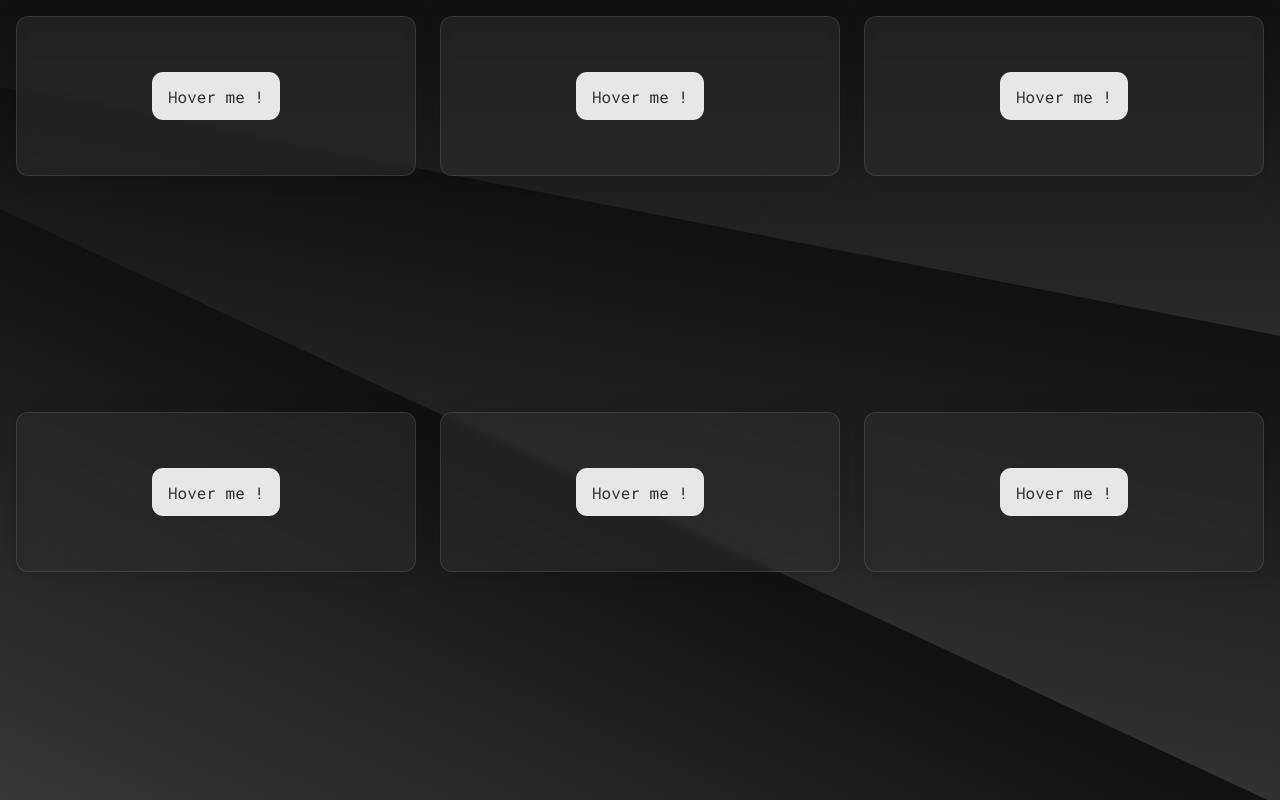
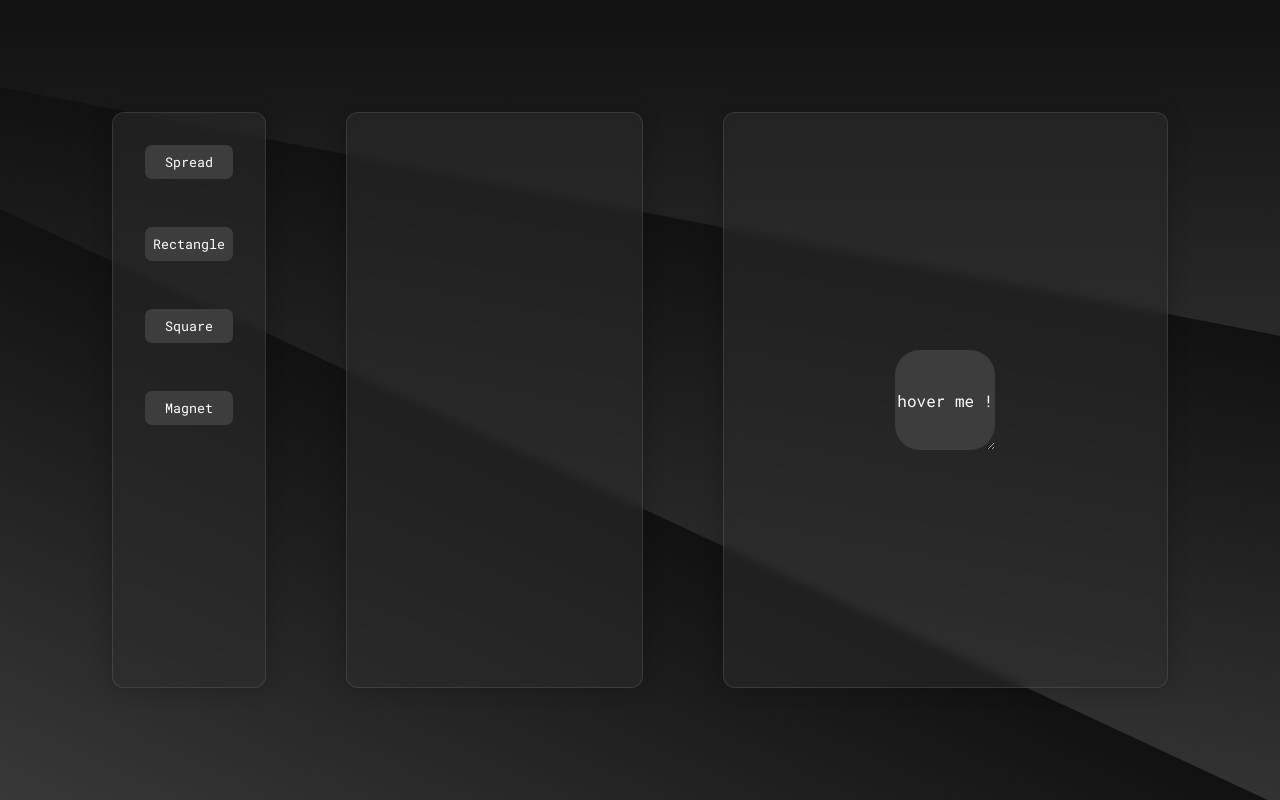
Before and after one commit to Dorian-Perthuis/hover-effect, a website built with Vite: page index.html in a window 1280 px wide. Built offline with nearby package versions, Linux system fonts and the light colour scheme.

Commit message:
beginning of the new page implementation

```diff
--- a/index.html
+++ b/index.html
@@ -1,54 +1,68 @@
 <!DOCTYPE html>
 <html lang="en">
+
 <head>
-  <meta charset="UTF-8">
-  <meta http-equiv="X-UA-Compatible" content="IE=edge">
-  <meta name="viewport" content="width=device-width, initial-scale=1.0">
-  <link rel="stylesheet" href="./src/style.scss">
+  <meta charset="UTF-8" />
+  <meta http-equiv="X-UA-Compatible" content="IE=edge" />
+  <meta name="viewport" content="width=device-width, initial-scale=1.0" />
+  <link rel="stylesheet" href="./src/style.scss" />
   <title>Hover Galery</title>
 </head>
+
 <body>
   <div class="background">
     <div class="first rect"></div>
     <div class="second rect"></div>
     <div class="third rect"></div>
   </div>
-    <section  class="galery">
-      <div class="card">
-        <div id="hoverSpread" class="button">
-          Hover me !
-        </div>
-      </div>
-      <div class="card">
-        <div id="hoverScales" class="hoverScale button">
-          <span>Hover me !</span>
-        </div>
-      </div>
-      <div class="card">
-        <div id="hoverSquares" class="hoverSquare button">
-          <span>Hover me !</span>
-        </div>
+  <section class="galery">
+    <div id="effects" class="card">
+      <button id="spread" class="effectBtn">Spread</button>
+      <button id="rectangle" class="effectBtn hoverScale">Rectangle</button>
+      <button id="square" class="effectBtn hoverSquare">Square</button>
+      <button id="magnet" class="effectBtn">Magnet</button>
     </div>
 
-      <div class="card">
-        <div id="hoverMagnet" class= "button">
-          <span>Hover me !</span>
+    <div id="options" class="card">
+      <div id="spreadOption" class="option">
+        <form>
+          <div>
+            <input type="checkbox" name="active" />
+            <label for="active">Active</label>
           </div>
+          <input type="number" placeholder="Vitesse" />
+          <div>
+            <input type="color" value="#454545" name="hoverColor" />
+            <label for="hoverColor">Hover Color</label>
           </div>
 
-      <div class="card">
-        <div id="hoverbubble" class= "button">
-          <span>Hover me !</span>
+          <fieldset>
+            <legend>Bezier curve points</legend>
+            <div class="decimal">
+              <label for="x1">X1</label><input name="x1"/>
             </div>
+            <div class="decimal">
+              <label for="y1">Y1</label><input name="y1"/>
+            </div>
+            <div class="decimal">
+              <label for="x2">X2</label><input name="x2"/>
+            </div>
+            <div class="decimal">
+              <label for="y2">Y2</label><input name="y2"/>
+            </div>
+          </fieldset>
+        </form>
+      </div>
+      <div id="rectangleOption" class="option"></div>
+      <div id="squareOption" class="option">square</div>
+      <div id="magnetOption" class="option">magnet</div>
     </div>
 
-      <div class="card">
-        <div id="hoverSqueeze" class= "button">
-          <span>Hover me !</span>
+    <div id="hover-container" class="card">
+      <div class="hoverElement">hover me !</div>
     </div>
-      </div>
-
   </section>
   <script type="module" src="./src/main.ts"></script>
 </body>
+
 </html>
--- a/src/hovers/hoverMagnet.ts
+++ b/src/hovers/hoverMagnet.ts
@@ -50,8 +50,9 @@ export class hoverMagnet{
       height: ${100 + this.magnetScale}%;
       width: ${100 + this.magnetScale}%;
       z-index: 1;
+      pointer-events:none;
     `;
-    this;this.magnetCatcher.style.transition = "transform 100ms ease";
+    this.magnetCatcher.style.transition = "transform 100ms ease";
     let rect : DOMRect = this.magnetCatcher.getBoundingClientRect();
     this.magnetCenter = {x : (rect.width/2), y : (rect.height/2)};
 
--- a/src/main.ts
+++ b/src/main.ts
@@ -1,3 +1,4 @@
+/*
 import { hoverBubble } from "./hovers/hoverBubble";
 import { hoverMagnet } from "./hovers/hoverMagnet";
 import { hoverScale } from "./hovers/hoverScales";
@@ -18,6 +19,43 @@ new hoverMagnet(buttonMagnet, {magnetScale:200, force:0.08});
 new hoverMagnet(buttonBubble, {magnetScale:200, force:0.08});
 new hoverBubble(buttonBubble, {startPoint:{x:-25,y:50}, endPoint:{x:125,y:50}, speed:0.4,  startDelay:50});
 new hoverBubble(buttonBubble, {startPoint:{x:-25,y:50}, endPoint:{x:125,y:50}, speed:0.4, color:"rgba(0,0,0,0.25)", zIndex:-2,  endDelay:50});
+*/
+import { hoverMagnet } from "./hovers/hoverMagnet";
+import { hoverScale } from "./hovers/hoverScales";
+import { hoverSpread } from "./hovers/hoverSpread";
+import { hoverSquares } from "./hovers/hoverSquares";
+
+let buttonSpread = document.getElementById("spread")!;
+let buttonRectangle = document.getElementById("rectangle")!;
+let buttonSquare = document.getElementById("square")!;
+let buttonMagnet = document.getElementById("magnet")!;
+
+new hoverSpread(buttonSpread);
+new hoverScale(buttonRectangle, {delay :35, spreadOrientation:125,nbLines:4 , nbColumns:7});
+new hoverSquares(buttonSquare, {delay:35, spreadOrientation: 0, nbSquaresByLines:15});
+new hoverMagnet(buttonMagnet, {magnetScale:200, force:0.08});
+
+const effectBtns:HTMLCollectionOf<Element> = document.getElementsByClassName("effectBtn");
+
+let effectSelected:string = "";
+
+const effectBtnClickHandle = (e:Event) => {
+    updateOptions((<HTMLElement>e.target).id);
+};
+
+const updateOptions = (effect:string) => {
+    document.getElementById(effectSelected)?.classList.remove("selected");
+    document.getElementById(effectSelected+"Option")?.classList.remove("selected");
+    effectSelected = effect;
+    document.getElementById(effectSelected)?.classList.add("selected");
+    document.getElementById(effectSelected+"Option")?.classList.add("selected");
+};
+
+
+Array.from(effectBtns).forEach(btn => {
+    btn.addEventListener("click", effectBtnClickHandle);
+});
+
 
 
 
--- a/src/style.scss
+++ b/src/style.scss
@@ -7,6 +7,10 @@
 *{
   padding:0;
   margin: 0;
+  outline: transparent;
+  border: transparent;
+  font-family: 'Roboto Mono', Arial, Helvetica, sans-serif;
+  font-weight: 400;
 }
 
 body{
@@ -42,27 +46,78 @@ body{
   }
 }
 
+button{
+  display: flex;
+  justify-content: center;
+  align-items: center;
+
+  width: 100%;
+  padding: 0.5rem ;
+  border-radius: 7px;
+  color:white;
+  background-color: #3D3D3D;
+  isolation: isolate;
+
+  &.selected{
+    outline: 2px solid hsla(354,81%,72%,1);
+    outline-offset: 4px;
+  }
+}
+
 
 .galery{
-  display: flex;
-  padding: 1rem;
+  display: grid;
+  grid-template-areas: "effects options hover-container";
+  grid-template-columns: 1fr 2fr 3fr;
+  padding: 7rem;
   height: 100vh;
   width: 100vw;
   box-sizing: border-box;
-  gap: 1.5rem;
-  flex-wrap: wrap;
+  gap: 5rem;
 
+  & > #hover-container{
+    justify-content: center;
+    & > .hoverElement{
+      position: absolute;
+      display:flex;
+      align-items: center;
+      justify-content: center;
+      border-radius: 25px;
+      min-width: 100px;
+      min-height: 100px;
+      max-height: 90%;
+      max-width: 90%;
+      resize: both;
+      background-color: #3D3D3D;
+      overflow: auto;
+      color:white;
+    }
+  }
 
+  & > #options{
+    & > .option{
+      display: none;
+
+      &.selected{
+        display: block;
+      }
+    }
+  }
 }
 
 .card{
+  position: relative;
   display: flex;
-  justify-content: center;
+  flex-direction: column;
+  justify-content: start;
+  gap:3rem;
   align-items: center;
-  height: 10rem;
-  width: 20rem;
+  height: 100%;
+  width: 100%;
+  flex-shrink: 1;
   border-radius: 25px;
   flex-grow: 1;
+  padding: 2rem;
 
   /*Glass effect*/
   backdrop-filter: blur(5px) saturate(150%);
@@ -73,19 +128,43 @@ body{
   box-shadow: 0px 0px 20px rgba(0, 0, 0, 0.20);
 }
 
-.button{
-  isolation: isolate;
+input{
+  background-color: #3D3D3D;
+  border: 2px solid hsla(354,81%,72%,1);
+  border-radius: 5px;
+  padding: 0.5rem;
+  color:white;
+}
+
+div.decimal{
+  display: inline-block;
+  width: 50px;
+  & > input{
+    width: 50px;
+  }
+}
+
+input[type="color"]{
+  padding: 0;
+}
+
+label{
+  color:white;
+}
+
+fieldset{
+  border: hsla(354,81%,72%,1) 1px solid;
+  color:white;
+  padding: 1rem;
+
+  & > legend{
+    padding-inline: 1rem;
+  }
+}
+
+
+form{
   display: flex;
-  justify-content: center;
-  align-items: center;
-  height: 3rem;
-  width: 8rem;
-  background-color:rgb(231, 230, 232);
-  border-radius: 0.7rem;
-  cursor: pointer;
-
-  /*Font*/
-  font-family: 'Roboto Mono', Arial, Helvetica, sans-serif;
-  font-weight: 500;
-  color: rgba(0, 0, 0, 0.8);
+  flex-direction: column;
+  gap:1rem;
 }
```
Lines whose indentation alone changed are shown as unchanged.
